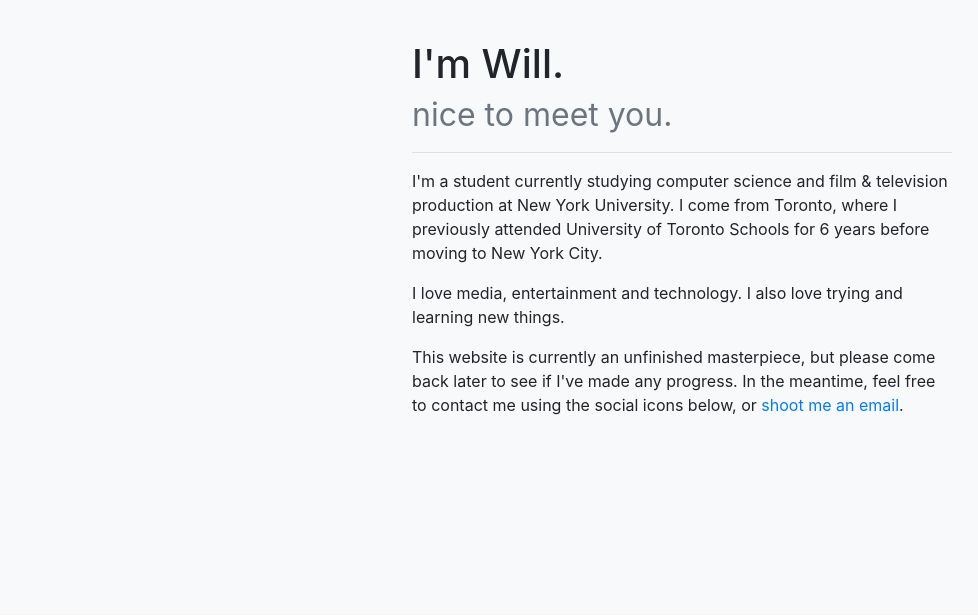
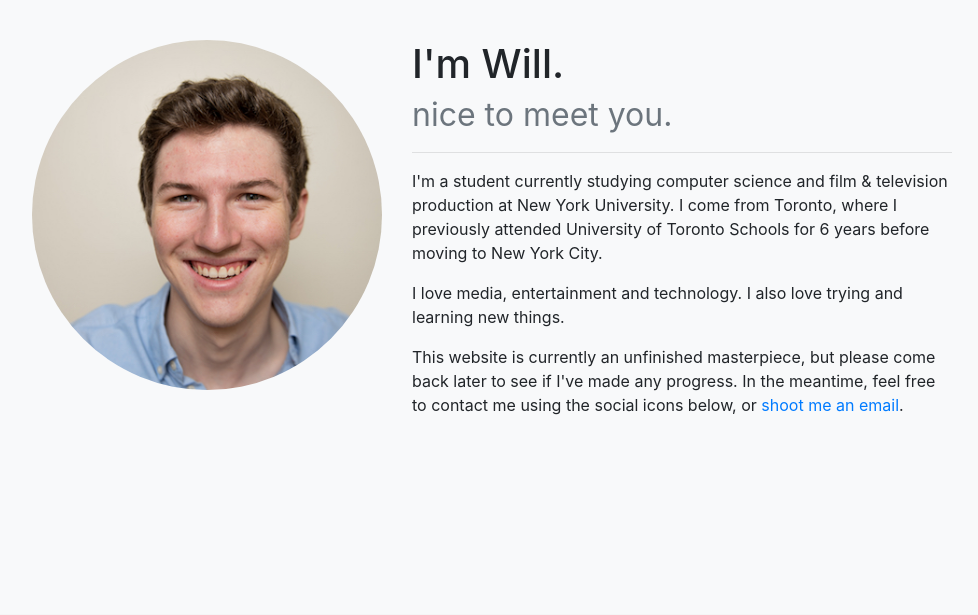
Before and after one commit to willmonahan/wmonahan, a PHP site: page / in a window 1280 px wide. Shown: the part 86-701 px from the top of the page, without its empty margins (148-1126 px from the left). Run offline with PHP 8.4, Linux system fonts and the light colour scheme; some libraries are stand-ins or nearby versions.

Commit message:
fixed srcset

```diff
--- a/index.php
+++ b/index.php
@@ -19,7 +19,7 @@
 			<div class="row">
 
 				<div class="col-6 offset-3 col-md-4 offset-md-1">
-					<img srcset="images/headshot-small.jpg 375w images/headshot.jpg 800w" class="img-fluid img-circle">
+					<img src="images/headshot-small.jpg" class="img-fluid img-circle">
 					<!--img src="images/headshot1.jpg" class="img-responsive img-circle visible-sm-inline-block visible-md-inline-block" title="bonus content!"-->
 				</div>
 
```
